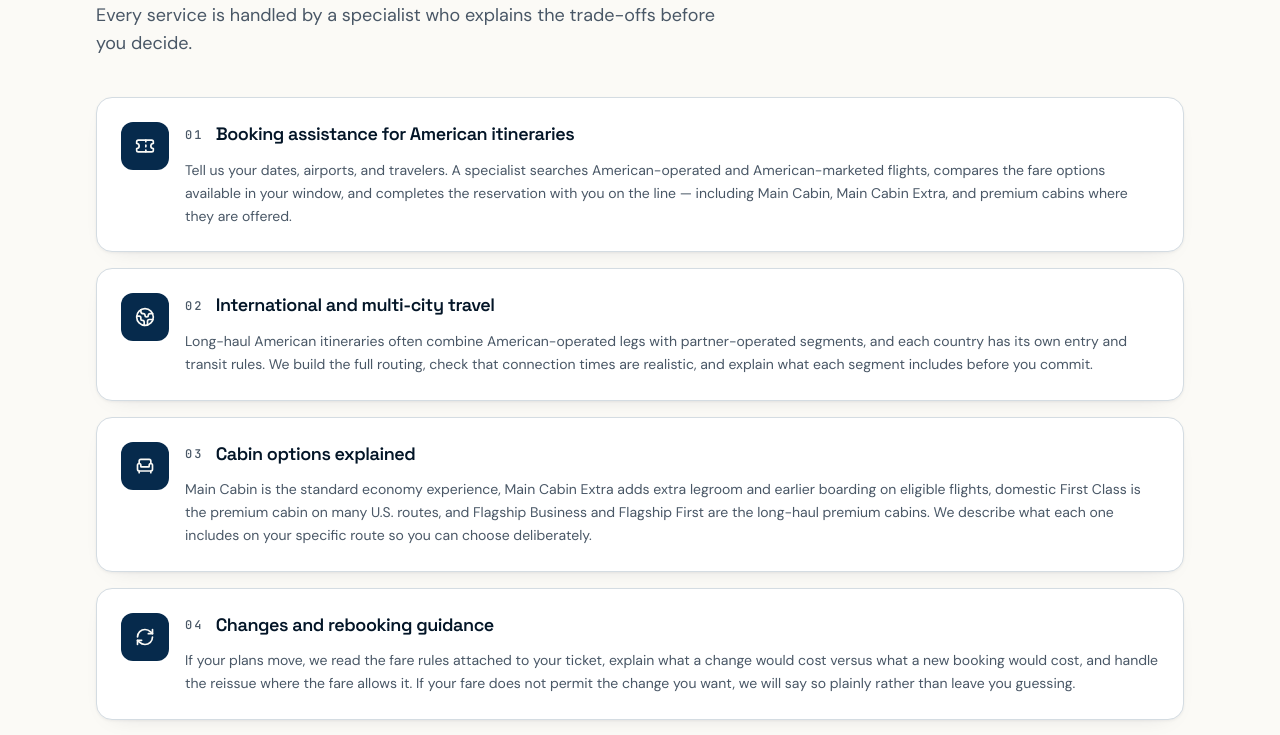
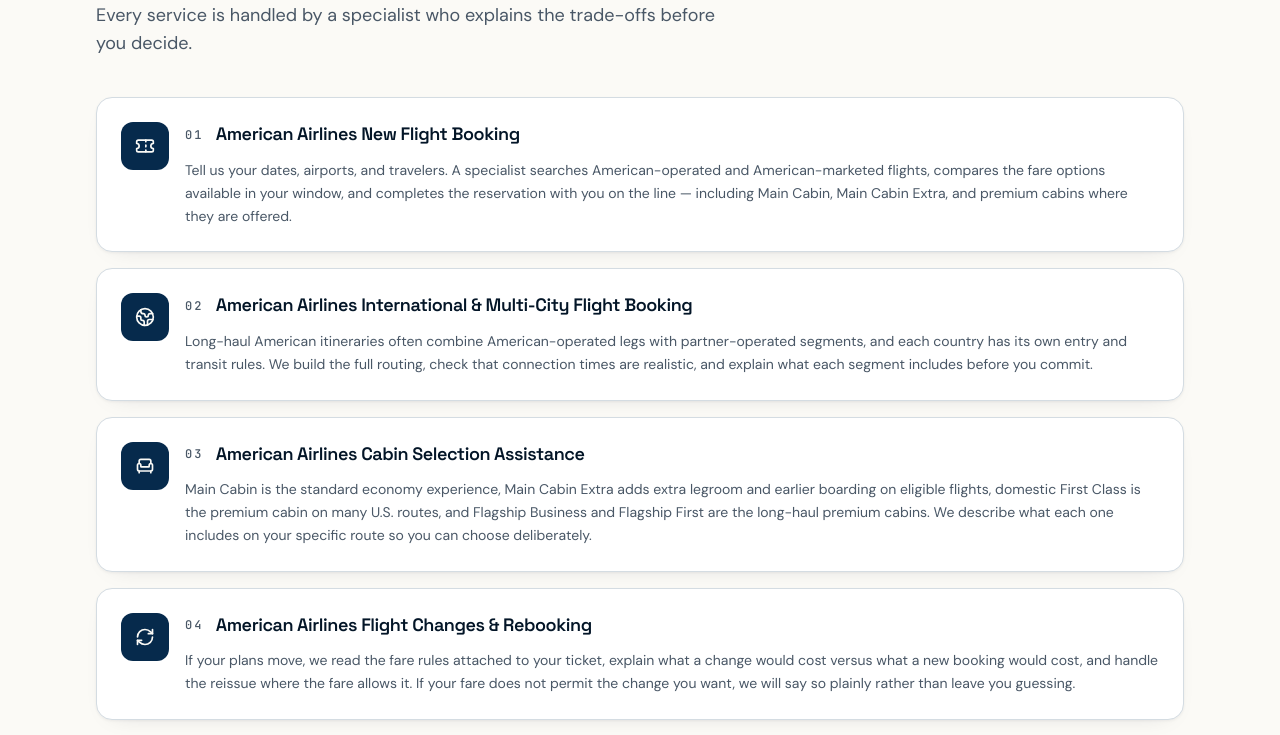
Before and after one commit to gauravpabbun1989-spec/td-2-2026, a React (Vite) app in the folder src/frontend/: page /american-airlines in a window 1280 px wide. Shown: the part 1940-2675 px from the top of the page. Built offline with nearby package versions, Linux system fonts and the light colour scheme; what @caffeineai/core-infrastructure would draw is missing.

Commit message:
Expand airline service intent wording

```diff
--- a/src/frontend/src/pages/airlines/AmericanAirlinesPage.tsx
+++ b/src/frontend/src/pages/airlines/AmericanAirlinesPage.tsx
@@ -29,27 +29,27 @@ const IMAGE_URL = absoluteUrl(IMAGE_SRC);
 const SERVICES = [
   {
     icon: Ticket,
-    title: "Booking assistance for American itineraries",
+    title: "American Airlines New Flight Booking",
     body: "Tell us your dates, airports, and travelers. A specialist searches American-operated and American-marketed flights, compares the fare options available in your window, and completes the reservation with you on the line — including Main Cabin, Main Cabin Extra, and premium cabins where they are offered.",
   },
   {
     icon: Globe2,
-    title: "International and multi-city travel",
+    title: "American Airlines International & Multi-City Flight Booking",
     body: "Long-haul American itineraries often combine American-operated legs with partner-operated segments, and each country has its own entry and transit rules. We build the full routing, check that connection times are realistic, and explain what each segment includes before you commit.",
   },
   {
     icon: Armchair,
-    title: "Cabin options explained",
+    title: "American Airlines Cabin Selection Assistance",
     body: "Main Cabin is the standard economy experience, Main Cabin Extra adds extra legroom and earlier boarding on eligible flights, domestic First Class is the premium cabin on many U.S. routes, and Flagship Business and Flagship First are the long-haul premium cabins. We describe what each one includes on your specific route so you can choose deliberately.",
   },
   {
     icon: RefreshCw,
-    title: "Changes and rebooking guidance",
+    title: "American Airlines Flight Changes & Rebooking",
     body: "If your plans move, we read the fare rules attached to your ticket, explain what a change would cost versus what a new booking would cost, and handle the reissue where the fare allows it. If your fare does not permit the change you want, we will say so plainly rather than leave you guessing.",
   },
   {
     icon: Layers,
-    title: "Multi-city and open-jaw sequencing",
+    title: "American Airlines Multi-City & Open-Jaw Flight Booking",
     body: "Flying into one city and home from another, or stopping in three places along the way, is where self-service search tools tend to struggle. We sequence the segments by hand, price the trip as a single itinerary, and confirm every stop fits your schedule.",
   },
 ] as const;
```
